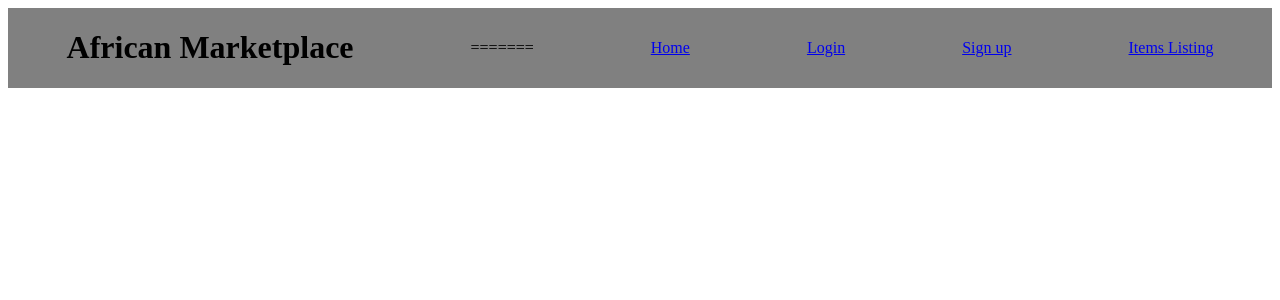
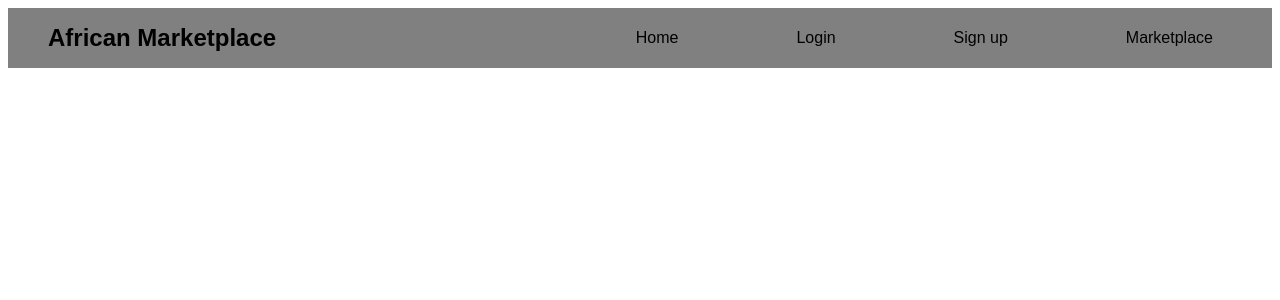
Before and after one commit to willwearing/front-end-1, a React (Create React App) app: page / in a window 1280 px wide. Shown: the top 300 px of the page. Built offline with nearby package versions, Linux system fonts and the light colour scheme.

Commit message:
dachboard and item inputs functional and styling complete

```diff
--- a/package.json
+++ b/package.json
@@ -9,8 +9,11 @@
     "axios": "^0.20.0",
     "connect": "^3.7.0",
     "cors": "^2.8.5",
+    "cypress": "^5.4.0",
     "eslint-plugin-cypress": "^2.11.2",
     "express": "^4.17.1",
+    "less": "^3.12.2",
+    "parcel-bundler": "^1.12.4",
     "react": "^16.14.0",
     "react-dom": "^16.14.0",
     "react-redux": "^7.2.1",
--- a/src/App.css
+++ b/src/App.css
@@ -1,11 +1,6 @@
 .App {
   text-align: center;
 }
-
-/*body {
-  background-color: black;
-  color: white;
-}*/
 
 .App-logo {
   height: 40vmin;
--- a/src/App.js
+++ b/src/App.js
@@ -7,14 +7,35 @@ import styled from 'styled-components'
 import SignUpForm from './SignUpForm'
 import LoginForm from './LoginForm'
 import { BrowserRouter as Router } from 'react-router-dom';
-import Dashboard from './Dashboard'
+import Dashboard from './components/Dashboard'
 
 const Header = styled.header`
   display: flex;
   align-items: center;
+  justify-content: space-between;
+  background-color: gray;
+  font-family: arial;
+`
+
+const Titlediv = styled.div`
+  padding: 0 40px;
+`
+
+const Nav = styled.nav`
+  display:flex;
   justify-content: space-around;
-  background-color: gray;
+  align-items: center;
+  height:50px;
+  width:55%;
+  transition: 0.5s all ease-out;
+  &:hover {
+    color: gray;
+  }
 `
+
+const Title = styled.h1`
+  font-size: 24px;
+  `
 
 const NavLinks = styled.div`
   text-decoration: none;
@@ -105,12 +126,16 @@ function App() {
 
       {/*Header/Nav*/}
       <Header>
-      <h1>African Marketplace</h1>
-=======
-      <Link to='/'>Home</Link>
-      <Link to='/login'>Login</Link>
-      <Link to='/signup'>Sign up</Link>
-      <Link to='/items'>Items Listing</Link>
+
+        <Titlediv>
+            <Title>African Marketplace</Title>
+        </Titlediv>
+        <Nav>
+          <Link to='/' style={{ textDecoration: 'none', color: 'black' }}>Home</Link>
+          <Link to='/login' style={{ textDecoration: 'none', color: 'black' }}>Login</Link>
+          <Link to='/signup' style={{ textDecoration: 'none', color: 'black' }}>Sign up</Link>
+          <Link to='/items' style={{ textDecoration: 'none', color: 'black' }}>Marketplace</Link>
+        </Nav>
       </Header>
 
       {/*Login Form*/}
--- a/src/LoginForm.js
+++ b/src/LoginForm.js
@@ -2,7 +2,6 @@ import "./App.css";
 import React, { useState, useEffect } from 'react';
 import { useHistory } from 'react-router-dom';
 import * as yup from 'yup';
-import axios from 'axios';
 import styled from 'styled-components'
 
 const Container = styled.div`
--- a/src/Dashboard.js
+++ b/src/components/Dashboard.js
@@ -4,7 +4,7 @@ import ItemInputCard from './ItemInputCard'
 import axios from 'axios'
 import * as yup from 'yup'
 import styled from 'styled-components'
-import img from './marketplace.png'
+import img from '../assets/marketplace.png'
 import schema from './schema'
 
 
@@ -17,16 +17,17 @@ const DashboardContainer = styled.div`
     margin: auto;
     font-family: QuickSand, arial, sans-serif;
     background-image: url(${img});
+    background-repeat: repeat-y;
     background-size: 100%;
-    height: 100vh;
+
+
   `
 
 const CardContainer = styled.div`
     display: flex;
     flex-flow: row wrap;
     width:100%;
-    justify-content: space-around;
-    border: 1px solid purple;
+    justify-content: space-evenly;
     margin: 24px;
     font-family: QuickSand, arial, sans-serif;
   `
@@ -41,26 +42,25 @@ const Heading = styled.h2`
     `
 
 const initialFormValues = {
-
     item_name: '',
     item_price: '',
     item_description: '',
     item_location: '',
-}
+};
 
 const initialFormErrors = {
-
     item_name: '',
     item_price: '',
     item_description: '',
     item_location: '',
-}
+};
 
+const initialItems = [];
 const initialDisabled = true;
 
 export default function Dashboard() {
 
-    const [items, setItems] = useState([])
+    const [items, setItems] = useState(initialItems)
     const [formValues, setFormValues] = useState(initialFormValues)
     const [formErrors, setFormErrors] = useState(initialFormErrors)
     const [disabled, setDisabled] = useState(initialDisabled)
@@ -71,8 +71,8 @@ export default function Dashboard() {
           .then((res) => {
             setItems(res.data);
           })
-          .catch((err) => {
-            alert(err);
+          .catch((error) => {
+            console.log(error);
           });
       };
 
@@ -83,8 +83,8 @@ export default function Dashboard() {
             setItems([res.data, ...items]);
             setFormValues(initialFormValues);
           })
-          .catch((err) => {
-            console.log(err);
+          .catch((error) => {
+            console.log(error);
           });
       };
 
@@ -93,12 +93,12 @@ export default function Dashboard() {
         .reach(schema, name)
         .validate(value)
         .then(() => {
-          setFormErrors({ ...formErrors, [name]: "",});
+          setFormErrors({ ...formErrors, [name]: "", });
         })
         .catch((err) => {
-          setFormErrors({ ...formErrors, [name]: err.errors[0],});
+          setFormErrors({ ...formErrors, [name]: err.errors[0], });
         });
-      setFormValues({ ...formValues, [name]: value,});
+      setFormValues({ ...formValues, [name]: value, });
     };
 
     const formSubmit = () => {
@@ -111,8 +111,6 @@ export default function Dashboard() {
 
         postNewItem(newItem);
       };
-
-      const resetForm = () => setFormValues(initialFormValues)
 
 
     useEffect(() => {
@@ -141,7 +139,6 @@ export default function Dashboard() {
             values={formValues}
             change={inputChange}
             submit={formSubmit}
-            reset={resetForm}
             disable={disabled}
             errors={formErrors}
             />
--- a/src/ItemCard.js
+++ b/src/components/ItemCard.js
@@ -4,9 +4,8 @@ import styled from 'styled-components'
 
 const CardWrapper = styled.div`
   overflow: hidden;
-    padding: 0 0 32px;
-    margin: 48px auto 0;
-    width: 325px;
+    margin: 48px 25px 0;
+    width: 300px;
     font-family: Quicksand, arial, sans-serif;
     box-shadow: 0 0 20px 	#3b444b, 0 0px 40px 	#3b444b;
     border-radius: 5px;
@@ -60,26 +59,41 @@ const CardTextBox = styled.div`
   border: 1px solid #ddd;
   border-radius: 5px;
   margin: 5px;
+  background-color: white;
 `
 
 const CardText = styled.p`
-    padding-top: 7px;
+    padding: 0px 5px;
     width: 90%;
     font-size: 14px;
     text-align: left;
     font-family: inherit;
-    margin: 0 5px;
+    overflow: hidden;
+    margin: 5px;
     `
 
-const CardLabel = styled.small`
-  padding-top: 8px;
+const CardLabel = styled.div`
+  padding: 5px 0 0 18px;
   font-weight: bold;
   display: block;
-  width: 90%;
   font-size: 12px;
   text-align: left;
   margin: 0 10px;
-
+  background-color: white;
+  border-top: 1px solid #ddd;
+  border-right: 1px solid #ddd;
+  border-left: 1px solid #ddd;
+  border-top-left-radius: 5px;
+  border-top-right-radius: 5px;
+  width: 35%;
+  float: left;
+  margin: -12px 5px ;
+`
+const Location = styled.div`
+  width: 90%;
+`
+const LocationText = styled.p`
+  width: 90%;
 `
 
 export default function ItemCard({ details }){
@@ -98,16 +112,16 @@ export default function ItemCard({ details }){
 
     return (
 
-        <CardWrapper>
+        <CardWrapper className='card'>
             <CardHeader>
                 <CardHeading>{details.item_name}</CardHeading>
             </CardHeader>
             <CardBody>
                 <CardFieldset>
-                  <CardPrice>$ {details.item_price.toFixed(2)}</CardPrice>
+                  <CardPrice>$ {details.item_price}</CardPrice>
                 </CardFieldset>
                 <CardFieldset>
-                    <CardLabel>Description</CardLabel>
+                    <CardLabel class="tablinks">Description</CardLabel>
                     <CardTextBox>
                     <CardText>
                         {details.item_description}
@@ -115,12 +129,10 @@ export default function ItemCard({ details }){
                     </CardTextBox>
                 </CardFieldset>
                 <CardFieldset>
-                    <CardLabel>Location</CardLabel>
-                    <CardTextBox>
-                    <CardText>
+                    <Location>Location</Location>
+                    <LocationText>
                         {details.item_location}
-                    </CardText>
-                    </CardTextBox>
+                    </LocationText>
                 </CardFieldset>
             </CardBody>
         </CardWrapper>
--- a/src/ItemInputCard.js
+++ b/src/components/ItemInputCard.js
@@ -4,8 +4,8 @@ import styled from 'styled-components'
 const CardWrapper = styled.div`
     overflow: hidden;
     padding: 0 0 32px;
-    margin: 48px auto 0;
-    width: 325px;
+    margin: 48px 25px 0;
+    width: 300px;
     font-family: Quicksand, arial, sans-serif;
     box-shadow: 0 0 20px 	#3b444b, 0 0px 40px 	#3b444b;
     border-radius: 5px;
@@ -25,7 +25,7 @@ const CardBody = styled.div`
     padding: 12px 32px;
     `
 
-const CardFieldset = styled.fieldset`
+const CardFieldset = styled.label`
     position: relative;
     padding: 0;
     margin: 0;
@@ -88,27 +88,28 @@ const CardButton = styled.button`
 `
 
 export default function ItemInputCard(props) {
-    const { values, errors, change, disabled, submit } = props;
+    const { values, submit, change, disabled, errors } = props;
 
     const onSubmit = evt => {
         evt.preventDefault();
-        submit(values);
+        submit();
     }
 
     const onChange = evt => {
         const { name, value } = evt.target;
-        change(name, value );
+        change(name, value);
     }
 
     return (
+    <form onSubmit={onSubmit}>
         <CardWrapper>
-            <form onSubmit={onSubmit}>
+
             <CardHeader>
                 <CardHeading>
-                    {values.id ? 'Edit' : 'Add New Item'}
+                    Add New Item
                 </CardHeading>
             </CardHeader>
-            <CardBody onSubmit={onSubmit}>
+            <CardBody>
                 <CardFieldset>
                     <CardInput
                         value={values.item_name}
@@ -152,14 +153,14 @@ export default function ItemInputCard(props) {
                 <CardText>{errors.item_location}</CardText>
                 <CardFieldset>
                     <CardButton
-                        type='button'
                         disabled={disabled}>
-                        Register {values.id ? 'Changes' : 'Item'}
+                        Register Item
                     </CardButton>
                 </CardFieldset>
             </CardBody>
-            </form>
-        </CardWrapper>
+
+            </CardWrapper>
+        </form>
     )
 
 }
```
Also changed, not shown: src/components/AddItemForm.js (deleted), src/components/schema.js (renamed from src/schema.js), 2 other files (tests, documents, lock files or other folders).
